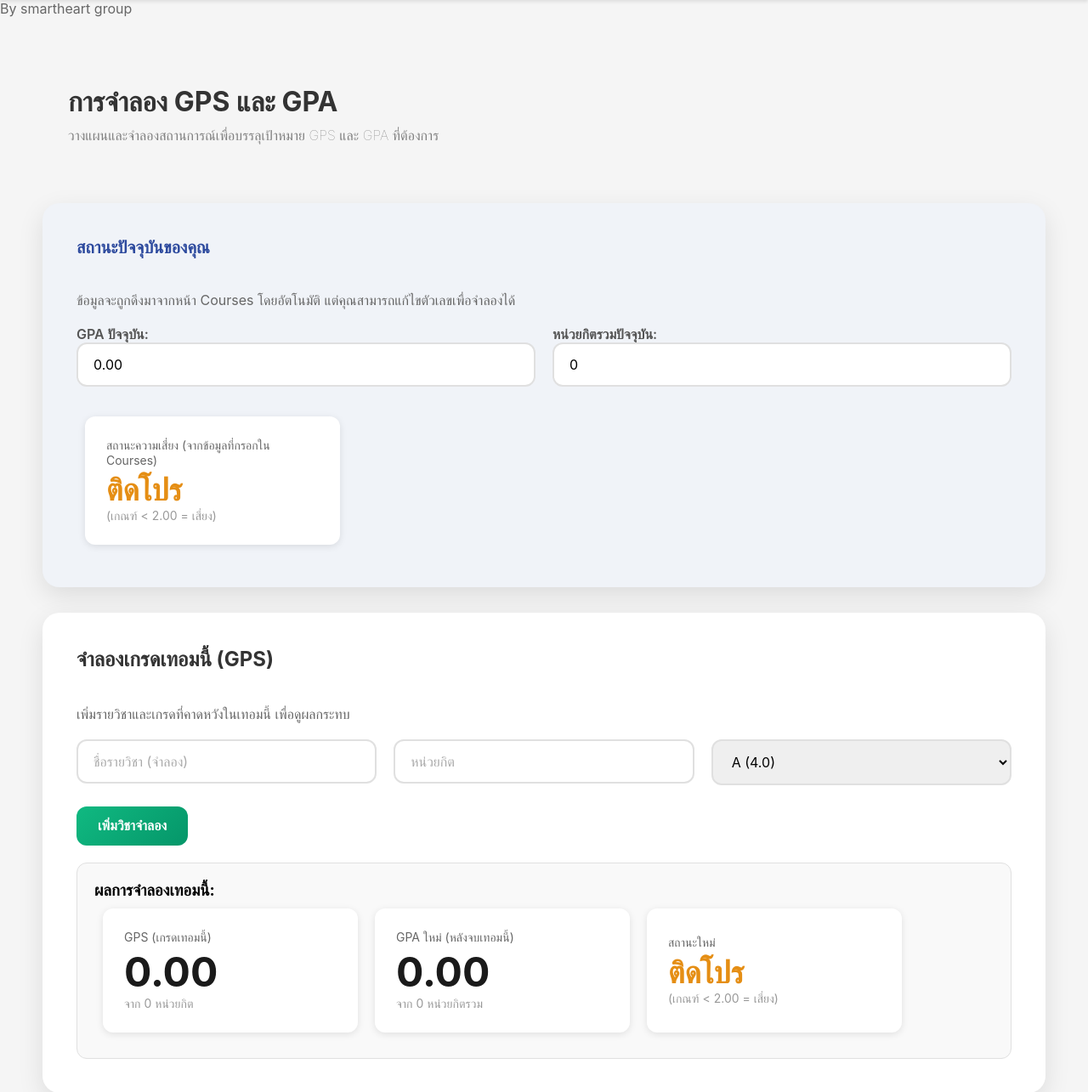
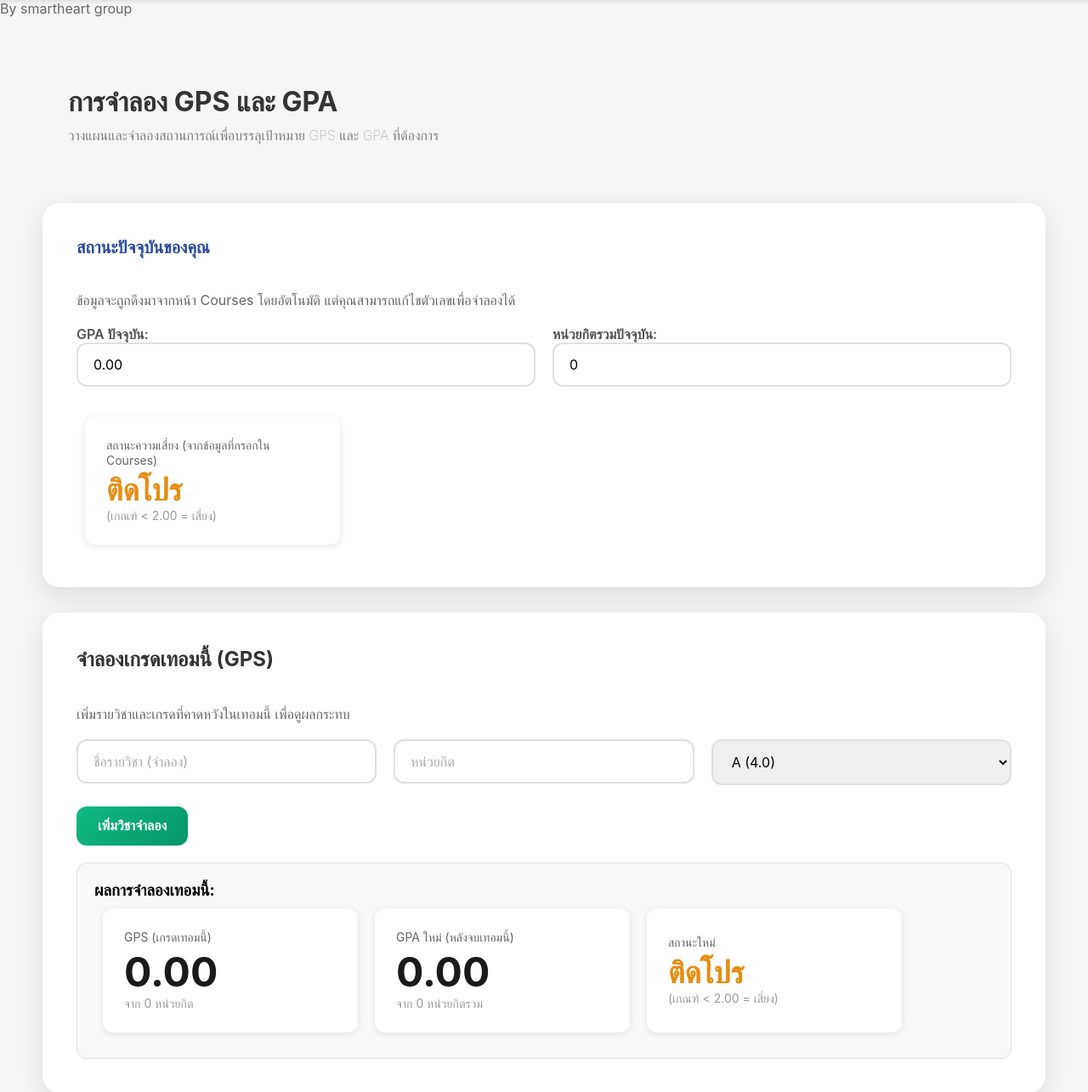
Before and after one commit to Kmitl68070131/GradeHub, a Flask app: page /simulation in a window 1280 px wide. Shown: the part 64-1349 px from the top of the page at 85% size. Run offline with Flask 3, Linux system fonts and the light colour scheme.

Commit message:
Update Simulation.html
เปลี่ยนสีพื้นหลัง

```diff
--- a/my_project/templates/Simulation.html
+++ b/my_project/templates/Simulation.html
@@ -63,7 +63,7 @@
     <h1 style="color: grey; font-size:medium; font-weight: lighter;">วางแผนและจำลองสถานการณ์เพื่อบรรลุเป้าหมาย GPS และ GPA ที่ต้องการ</h1>
 </div>
 
-<div class="courses-content" style="background: #f0f3f8;">
+<div class="courses-content" style="background: #ffffff;">
     <h2 style="font-size: 20px; color: #2d4a9e;">สถานะปัจจุบันของคุณ</h2>
     <p style="color: #666; margin-bottom: 20px;">ข้อมูลจะถูกดึงมาจากหน้า Courses โดยอัตโนมัติ แต่คุณสามารถแก้ไขตัวเลขเพื่อจำลองได้</p>
 
```
